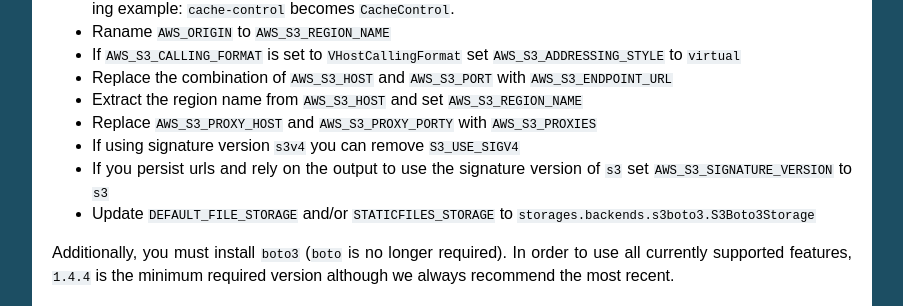
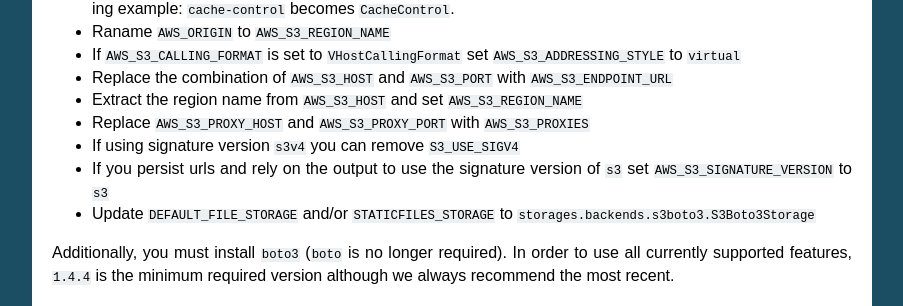
Before and after one commit to jschneier/django-storages, a Sphinx documentation site: the page built from docs/backends/amazon-S3.rst, in a window 1280 px wide and 900 px high, scrolled down 2919 px. Shown: the part 142-448 px from the top of the window, without its empty margins (198-1101 px from the left). Built offline with Sphinx 7.4.7, drawn with Linux system fonts in a browser that asks for light colours.

Commit message:
[docs] PROXY_PORTY -> PROXY_PORT (#716)

```diff
--- a/docs/backends/amazon-S3.rst
+++ b/docs/backends/amazon-S3.rst
@@ -171,7 +171,7 @@ The following adjustments to settings are required:
 - If ``AWS_S3_CALLING_FORMAT`` is set to ``VHostCallingFormat`` set ``AWS_S3_ADDRESSING_STYLE`` to ``virtual``
 - Replace the combination of ``AWS_S3_HOST`` and ``AWS_S3_PORT`` with ``AWS_S3_ENDPOINT_URL``
 - Extract the region name from ``AWS_S3_HOST`` and set ``AWS_S3_REGION_NAME``
-- Replace ``AWS_S3_PROXY_HOST`` and ``AWS_S3_PROXY_PORTY`` with ``AWS_S3_PROXIES``
+- Replace ``AWS_S3_PROXY_HOST`` and ``AWS_S3_PROXY_PORT`` with ``AWS_S3_PROXIES``
 - If using signature version ``s3v4`` you can remove ``S3_USE_SIGV4``
 - If you persist urls and rely on the output to use the signature version of ``s3`` set ``AWS_S3_SIGNATURE_VERSION`` to ``s3``
 - Update ``DEFAULT_FILE_STORAGE`` and/or ``STATICFILES_STORAGE`` to ``storages.backends.s3boto3.S3Boto3Storage``
```
